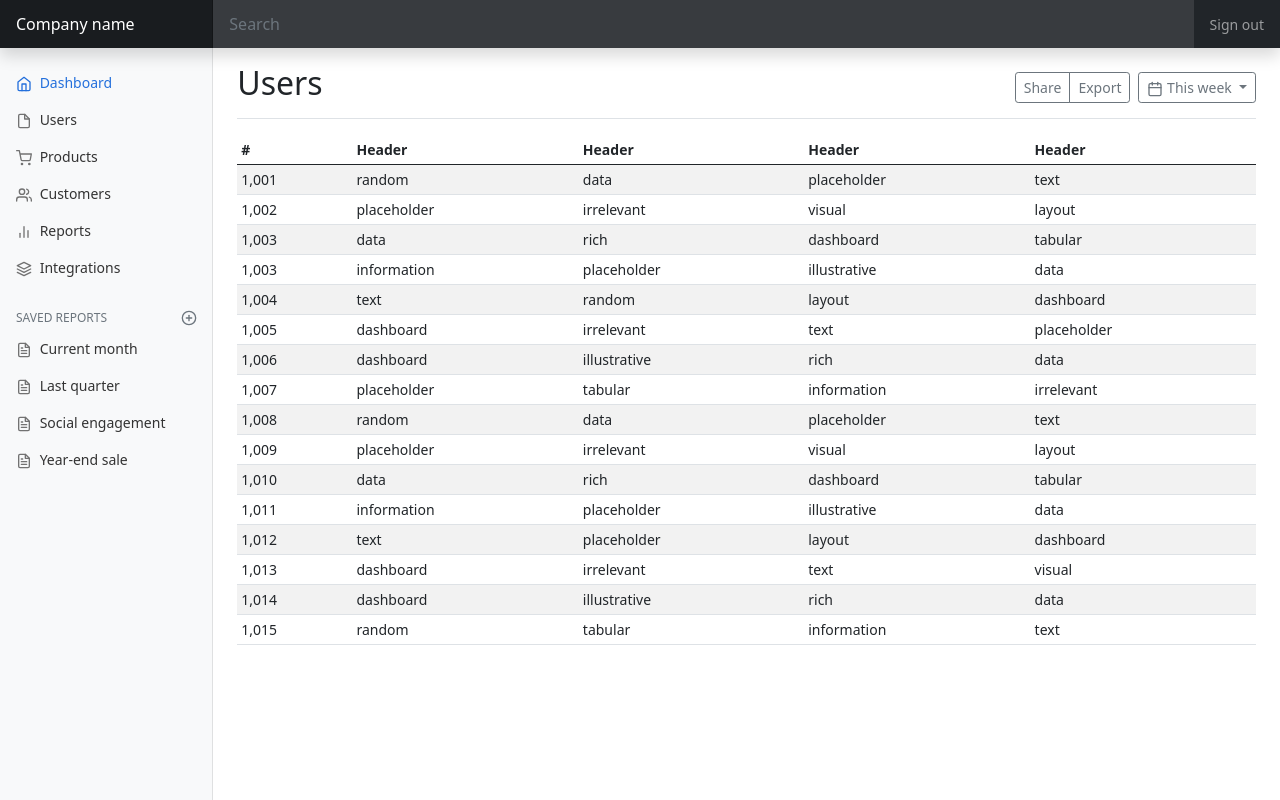
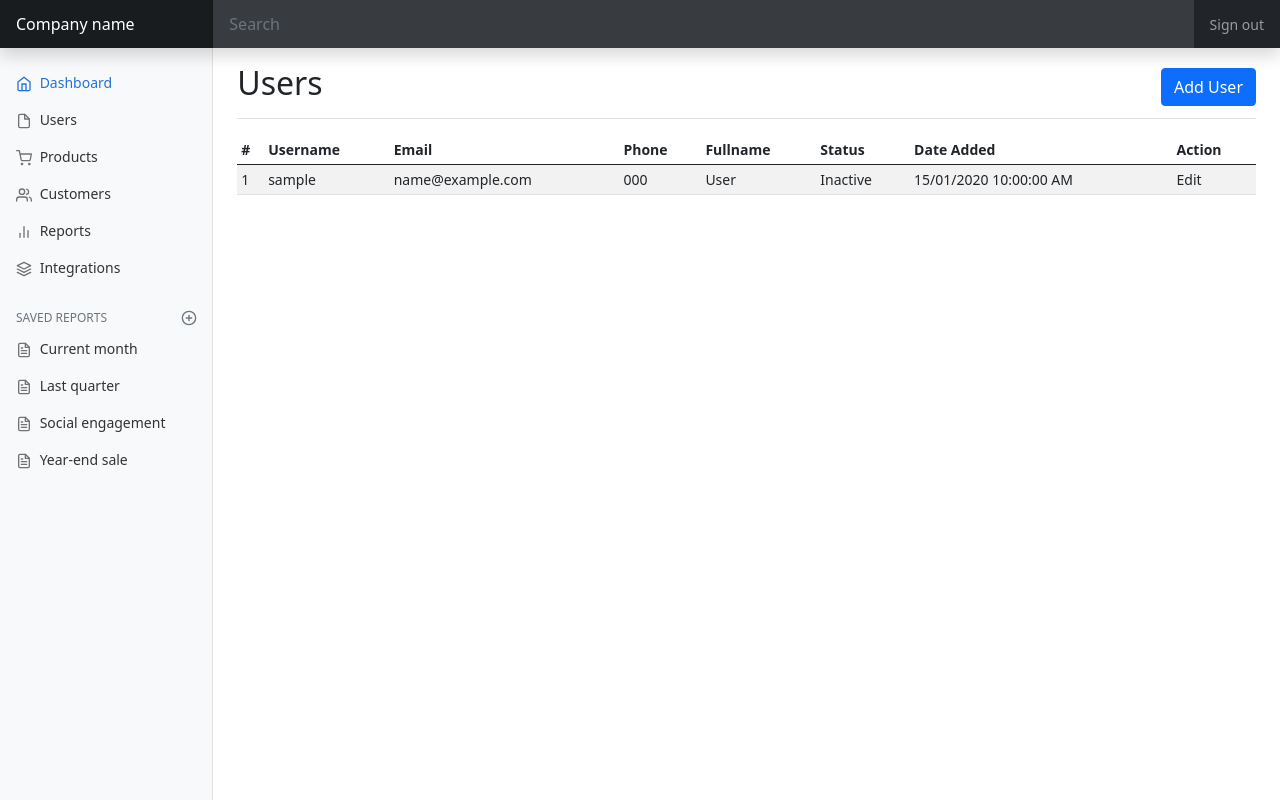
Before and after one commit to ashwanik88/training_aug_2021, a PHP site: page /admin/users.php in a window 1280 px wide. Run offline with PHP 8.4, Linux system fonts and the light colour scheme; the visitor is signed in with stand-in values (Sample User, id 1); tables that the repository leaves empty or names only in its code hold one stand-in row (values such as "Sample post").

Commit message:
User listing & Add User

```diff
--- a/admin/common/html_start.php
+++ b/admin/common/html_start.php
@@ -6,8 +6,5 @@
 
     <title><?php echo $document_title; ?></title>
 
-
-
-
     <!-- Bootstrap core CSS -->
     <link href="https://cdn.jsdelivr.net/npm/bootstrap@5.0.2/dist/css/bootstrap.min.css" rel="stylesheet" integrity="sha384-EVSTQN3/azprG1Anm3QDgpJLIm9Nao0Yz1ztcQTwFspd3yD65VohhpuuCOmLASjC" crossorigin="anonymous">
--- a/admin/includes/functions.php
+++ b/admin/includes/functions.php
@@ -6,8 +6,34 @@ function redirect($url){
 }
 
 function checkAdminLogin(){
-    if(!isset($_SESSION['admin_user']) || empty($_SESSION['admin_user'])){
-        header("Location: index.php");
+    if(!isLogin()){
+        redirect("index.php");
         die;
     }
 }
+
+function isLogin(){
+    if(!isset($_SESSION['admin_user']) || empty($_SESSION['admin_user'])){
+        return false;
+    }
+    return true;
+}
+
+function addAlert($type, $msg){
+    $_SESSION['alert']['type'] = $type;
+    $_SESSION['alert']['msg'] = $msg;
+}
+
+function displayAlert(){
+    if(isset($_SESSION['alert']) && !empty($_SESSION['alert'])){ ?>
+        <div class="alert alert-<?php echo $_SESSION['alert']['type']; ?> alert-dismissible fade show" role="alert">
+        <?php echo $_SESSION['alert']['msg']; ?>
+          <button type="button" class="btn-close" data-bs-dismiss="alert" aria-label="Close"></button>
+        </div>
+        <?php unset($_SESSION['alert']);
+    }
+}
+
+function changeDate($date){
+    return date('d/m/Y h:i:s A', strtotime($date));
+}
--- a/admin/library/users_lib.php
+++ b/admin/library/users_lib.php
@@ -2,3 +2,21 @@
 
 checkAdminLogin();
 $document_title = 'Users';
+
+$sql = "SELECT * FROM users";
+
+$rs = mysqli_query($con, $sql);
+
+$data_users = array();
+if(mysqli_num_rows($rs)){
+    while($rec = mysqli_fetch_assoc($rs)){
+        $data_users[] = $rec;
+    }
+}
+
+
+// tasks 9/11/2021
+// jquery validation
+// confirm password
+// username already exist
+// edit form
--- a/admin/users.php
+++ b/admin/users.php
@@ -11,141 +11,43 @@ require_once('library/users_lib.php');
   <div class="d-flex justify-content-between flex-wrap flex-md-nowrap align-items-center pt-3 pb-2 mb-3 border-bottom">
     <h1 class="h2"><?php echo $document_title; ?></h1>
     <div class="btn-toolbar mb-2 mb-md-0">
-      <div class="btn-group me-2">
-        <button type="button" class="btn btn-sm btn-outline-secondary">Share</button>
-        <button type="button" class="btn btn-sm btn-outline-secondary">Export</button>
-      </div>
-      <button type="button" class="btn btn-sm btn-outline-secondary dropdown-toggle">
-        <span data-feather="calendar"></span>
-        This week
-      </button>
+      <a href="user-form.php" class="btn btn-primary">Add User</a>
     </div>
   </div>
-
+<?php displayAlert();?>
   <div class="table-responsive">
     <table class="table table-striped table-sm">
       <thead>
         <tr>
           <th scope="col">#</th>
-          <th scope="col">Header</th>
-          <th scope="col">Header</th>
-          <th scope="col">Header</th>
-          <th scope="col">Header</th>
+          <th scope="col">Username</th>
+          <th scope="col">Email</th>
+          <th scope="col">Phone</th>
+          <th scope="col">Fullname</th>
+          <th scope="col">Status</th>
+          <th scope="col">Date Added</th>
+          <th scope="col">Action</th>
         </tr>
       </thead>
       <tbody>
+
+      <?php if(sizeof($data_users)){ ?>
+        <?php foreach($data_users as $data_user){ ?>
         <tr>
-          <td>1,001</td>
-          <td>random</td>
-          <td>data</td>
-          <td>placeholder</td>
-          <td>text</td>
+          <td><?php echo $data_user['user_id']; ?></td>
+          <td><?php echo $data_user['username']; ?></td>
+          <td><?php echo $data_user['email']; ?></td>
+          <td><?php echo $data_user['phone']; ?></td>
+          <td><?php echo $data_user['fullname']; ?></td>
+          <td><?php echo ($data_user['status'] == 1)?'Active':'Inactive'; ?></td>
+          <td><?php echo changeDate($data_user['date_added']); ?></td>
+          <td>Edit</td>
         </tr>
-        <tr>
-          <td>1,002</td>
-          <td>placeholder</td>
-          <td>irrelevant</td>
-          <td>visual</td>
-          <td>layout</td>
-        </tr>
-        <tr>
-          <td>1,003</td>
-          <td>data</td>
-          <td>rich</td>
-          <td>dashboard</td>
-          <td>tabular</td>
-        </tr>
-        <tr>
-          <td>1,003</td>
-          <td>information</td>
-          <td>placeholder</td>
-          <td>illustrative</td>
-          <td>data</td>
-        </tr>
-        <tr>
-          <td>1,004</td>
-          <td>text</td>
-          <td>random</td>
-          <td>layout</td>
-          <td>dashboard</td>
-        </tr>
-        <tr>
-          <td>1,005</td>
-          <td>dashboard</td>
-          <td>irrelevant</td>
-          <td>text</td>
-          <td>placeholder</td>
-        </tr>
-        <tr>
-          <td>1,006</td>
-          <td>dashboard</td>
-          <td>illustrative</td>
-          <td>rich</td>
-          <td>data</td>
-        </tr>
-        <tr>
-          <td>1,007</td>
-          <td>placeholder</td>
-          <td>tabular</td>
-          <td>information</td>
-          <td>irrelevant</td>
-        </tr>
-        <tr>
-          <td>1,008</td>
-          <td>random</td>
-          <td>data</td>
-          <td>placeholder</td>
-          <td>text</td>
-        </tr>
-        <tr>
-          <td>1,009</td>
-          <td>placeholder</td>
-          <td>irrelevant</td>
-          <td>visual</td>
-          <td>layout</td>
-        </tr>
-        <tr>
-          <td>1,010</td>
-          <td>data</td>
-          <td>rich</td>
-          <td>dashboard</td>
-          <td>tabular</td>
-        </tr>
-        <tr>
-          <td>1,011</td>
-          <td>information</td>
-          <td>placeholder</td>
-          <td>illustrative</td>
-          <td>data</td>
-        </tr>
-        <tr>
-          <td>1,012</td>
-          <td>text</td>
-          <td>placeholder</td>
-          <td>layout</td>
-          <td>dashboard</td>
-        </tr>
-        <tr>
-          <td>1,013</td>
-          <td>dashboard</td>
-          <td>irrelevant</td>
-          <td>text</td>
-          <td>visual</td>
-        </tr>
-        <tr>
-          <td>1,014</td>
-          <td>dashboard</td>
-          <td>illustrative</td>
-          <td>rich</td>
-          <td>data</td>
-        </tr>
-        <tr>
-          <td>1,015</td>
-          <td>random</td>
-          <td>tabular</td>
-          <td>information</td>
-          <td>text</td>
-        </tr>
+        <?php } ?>
+      <?php }else{ ?>
+      <tr><td colspan="8" class="text-center text-danger"> No record found! </td></tr>
+      <?php } ?>
+
       </tbody>
     </table>
   </div>
```
Also changed, not shown: admin/index.php (+1 -6 lines), admin/library/index_lib.php (+9 -7 lines), admin/library/user-form_lib.php (added, +21 -0 lines), admin/user-form.php (added, +57 -0 lines).
